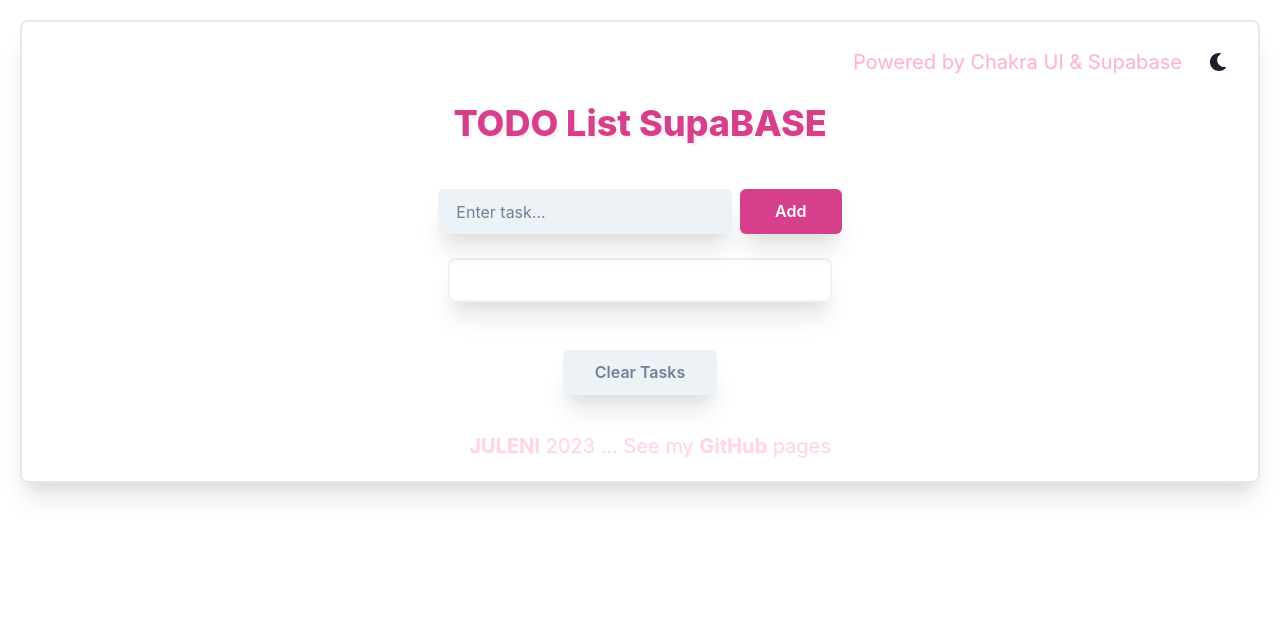
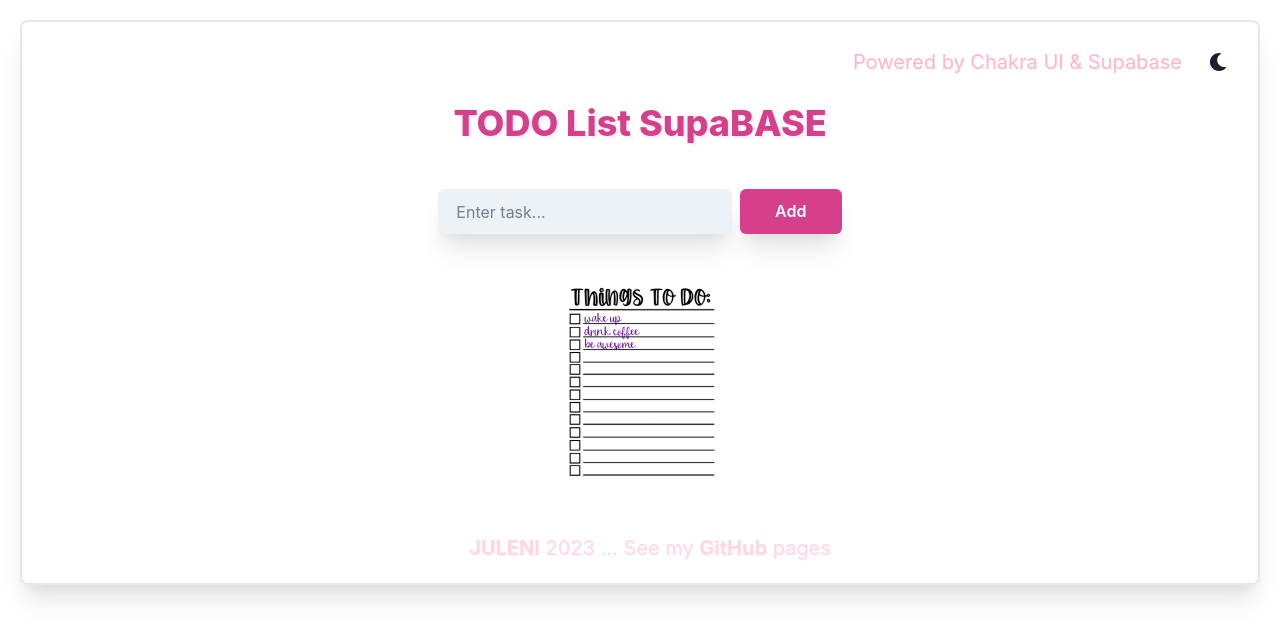
Before and after one commit to juleni/todo-list-supabase, a React (Create React App) app: page / in a window 1280 px wide. Shown: the top 638 px of the page. Built offline with nearby package versions, Linux system fonts and the light colour scheme.

Commit message:
Added TODOlist image

```diff
--- a/src/components/TaskList.js
+++ b/src/components/TaskList.js
@@ -1,7 +1,18 @@
-import { StackDivider, VStack } from '@chakra-ui/react';
+import { Box, Image, StackDivider, VStack } from '@chakra-ui/react';
+//import { ReactComponent as Logo } from '../images/todolist.svg';
+import img from '../images/todolist.svg';
 import ClearTasks from './ClearTasks';
 
 export default function TaskList() {
+  return (
+    <Box align="center">
+      <Image
+        src={img}
+        maxW={{ base: '60%', sm: '60%', lg: '40%', xl: '20%' }}
+      />
+    </Box>
+  );
+
   return (
     <>
       <VStack
```
Also changed, not shown: src/images/todolist.svg (added).
